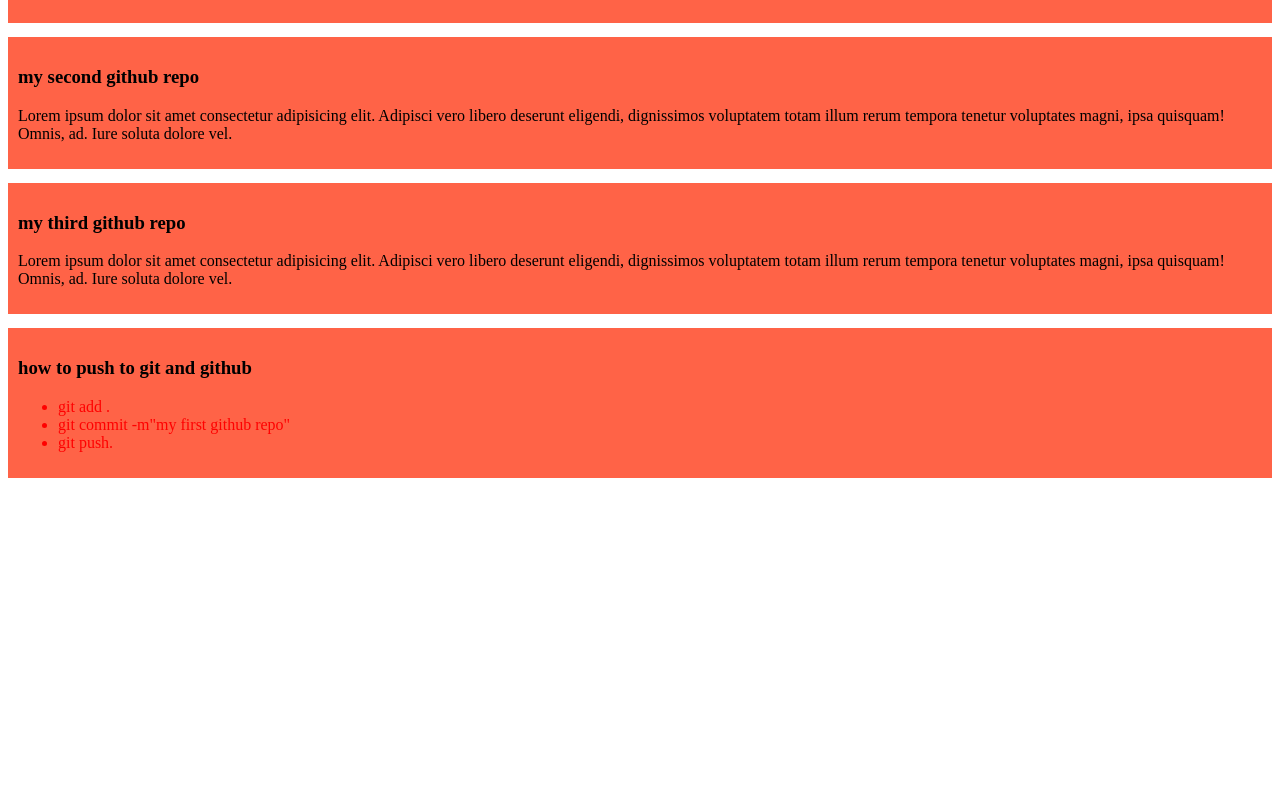
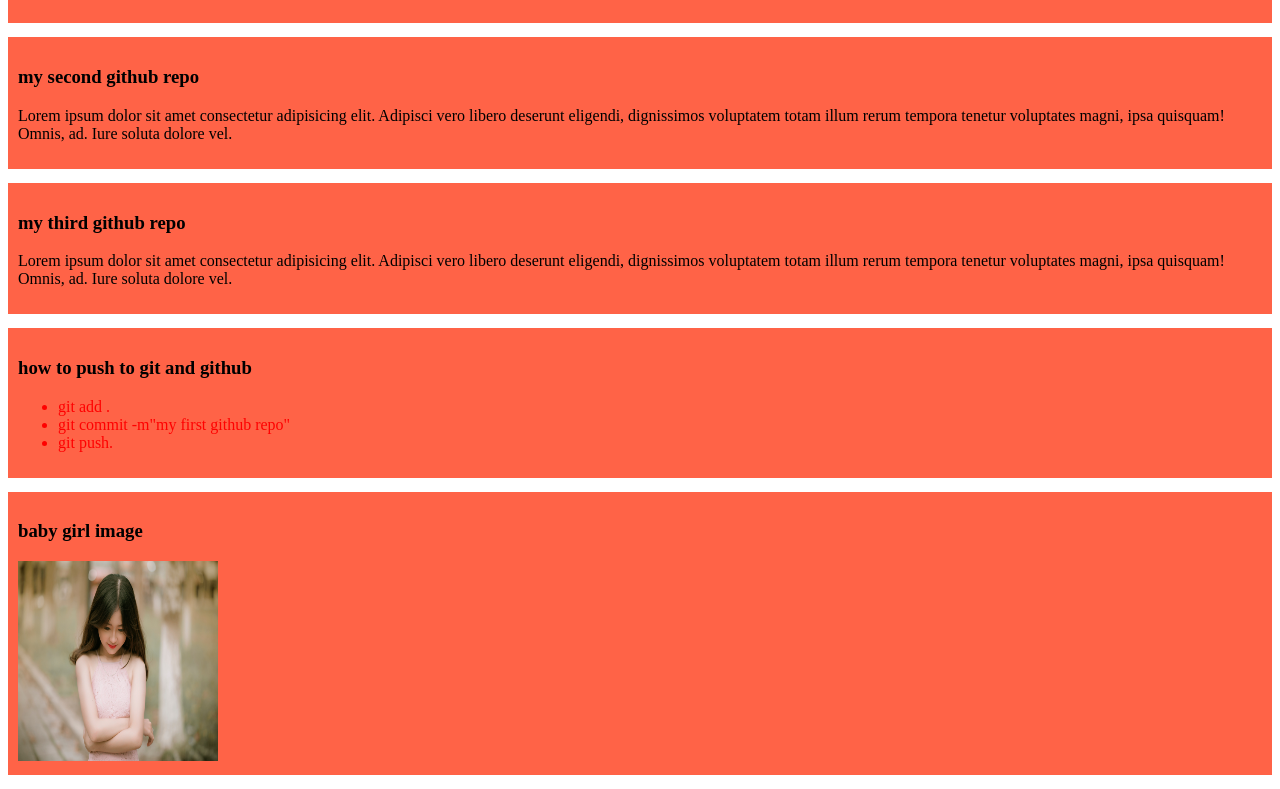
Before and after one commit to Gb-Gautam/my-first-github-repo, a plain HTML site: page index.html in a window 1280 px wide. Shown: the part 122-911 px from the top of the page. Before the commit the page ends 800 px from the top, so only its background shows below. Drawn offline with Linux system fonts and the light colour scheme.

Commit message:
added a img

```diff
--- a/index.html
+++ b/index.html
@@ -27,5 +27,9 @@
       <li>git push.</li>
     </ul>
   </div>
+  <div>
+    <h3>baby girl image</h3>
+    <img src="images/Pictures/girl.jpg" alt="">
+  </div>
 </body>
 </html>
--- a/styles/blog.css
+++ b/styles/blog.css
@@ -6,3 +6,7 @@ div{
 li{
   color: red;
 }
+img{
+  width: 200px;
+  height: 200px;
+}
```
Also changed, not shown: images/Pictures/developer.jpg (added), images/Pictures/girl.jpg (added), images/Pictures/prapti.jpg.jpg (added), 3 other files.
